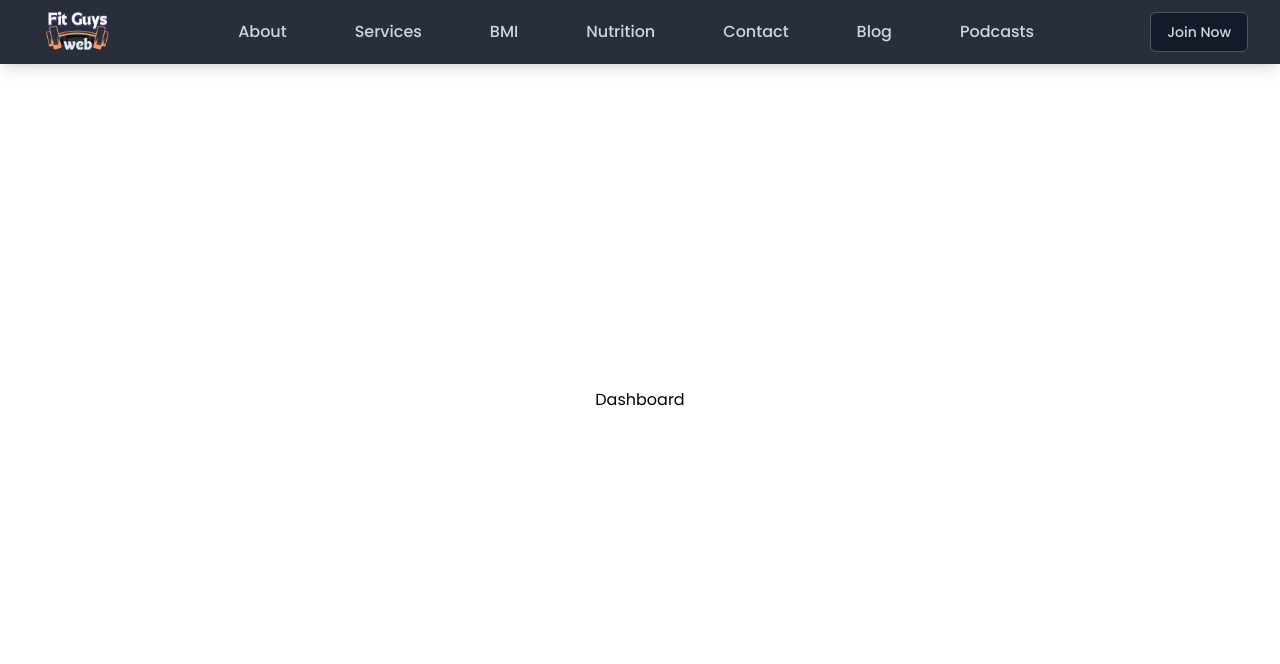
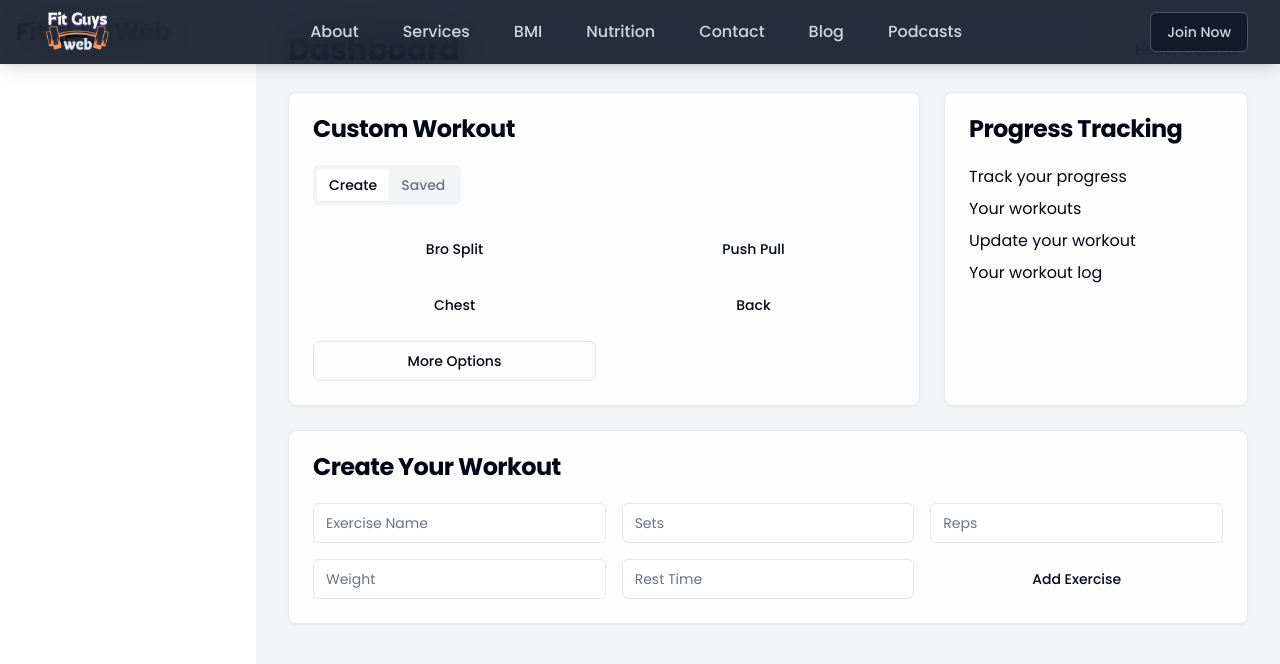
Before and after one commit to RahulSeth08/Fitness-Web-App, a React (Vite) app in the folder FRONTEND/: page /dashboard in a window 1280 px wide. Shown: the top 664 px of the page. Built offline with nearby package versions, Linux system fonts and the light colour scheme; sample sign-in values are in the browser's storage.

Commit message:
Created Dashboard Component

```diff
--- a/FRONTEND/package.json
+++ b/FRONTEND/package.json
@@ -12,6 +12,7 @@
   "dependencies": {
     "@radix-ui/react-navigation-menu": "^1.2.0",
     "@radix-ui/react-slot": "^1.1.0",
+    "@radix-ui/react-tabs": "^1.1.0",
     "class-variance-authority": "^0.7.0",
     "clsx": "^2.1.1",
     "framer-motion": "^11.5.6",
--- a/FRONTEND/src/App.jsx
+++ b/FRONTEND/src/App.jsx
@@ -10,12 +10,6 @@ import { Dashboard } from "./components/landingComp/Dashboard";
 function AppContent() {
   // Get the current location
   const location = useLocation();
-
-
-
-
-
-
   // Check if the current path is signup, signin, or blog
   const isAuthRoute = location.pathname === "/auth/signup" || location.pathname === "/auth/signin" || location.pathname === "/blog" || location.pathname === "/podcasts";
 
--- a/FRONTEND/src/components/Landing.jsx
+++ b/FRONTEND/src/components/Landing.jsx
@@ -1,9 +1,8 @@
 import { Hero } from "./landingComp/Hero";
-import { About } from "./landingComp/About";
+// import { About } from "./landingComp/About";
 import { Bmi } from "./landingComp/Bmi";
 import { Services } from "./landingComp/Services";
 import { Nutrition } from "./landingComp/Nutrition";
-// import { About } from "./landingComp/About";
 import { ContactForm } from "./landingComp/ContactForm";
 import { Footer } from "./landingComp/Footer";
 export function Landing() {
@@ -14,9 +13,9 @@ export function Landing() {
         <section id="hero">
           <Hero />
         </section>
-        <section id="about">
+        {/* <section id="about">
           <About />
-        </section>
+        </section> */}
         <section id="services">
           <Services />
         </section>
--- a/FRONTEND/src/components/auth/SignIn.jsx
+++ b/FRONTEND/src/components/auth/SignIn.jsx
@@ -2,7 +2,6 @@ import React, { useState } from 'react';
 import { Eye, EyeOff, Mail, Lock } from 'lucide-react';
 import { Link, useNavigate } from 'react-router-dom';
 import signinimg from '../../assets/signup.jpg'; // Ensure the correct path for the image
-
 
 export function SignIn() {
   const [showPassword, setShowPassword] = useState(false);
@@ -31,10 +30,15 @@ export function SignIn() {
             if (data.token) {
               const token = data.token;
               localStorage.setItem('authToken', token);
-              navigate("/dashboard"); // Redirect to dashboard only after successful login
+              navigate('/dashboard');
             } else {
               setError('Token not found in response. Please try again.');
             }
+          } else {
+            // If the response is not JSON, assume it's plain text
+            const token = await response.text();
+            localStorage.setItem('authToken', token);
+            navigate('/dashboard');
           }
         } catch (jsonError) {
           setError('Failed to parse response. Please try again.');
--- a/FRONTEND/src/components/auth/SignUp.jsx
+++ b/FRONTEND/src/components/auth/SignUp.jsx
@@ -37,7 +37,7 @@ export function SignUp() {
 
   return (
     <div className="min-h-screen flex items-center justify-center bg-gradient-to-br from-gray-800 to-gray-900">
-      <div className="w-full max-w-4xl h-[500px] bg-white rounded-2xl shadow-2xl overflow-hidden flex">
+      <div className="w-full max-w-4xl h-[600px] bg-white rounded-2xl shadow-2xl overflow-hidden flex">
         <div className="w-1/2 p-8 flex flex-col">
           <div className="mb-6">
             <svg
--- a/FRONTEND/src/components/landingComp/Dashboard.jsx
+++ b/FRONTEND/src/components/landingComp/Dashboard.jsx
@@ -1,7 +1,105 @@
-import React from 'react'
+import { Button } from "../ui/button";
+import { Card, CardContent, CardHeader, CardTitle } from "../ui/card";
+import { Input } from "../ui/input";
+import { Tabs, TabsContent, TabsList, TabsTrigger } from "../ui/tabs";
+// import {UserCircle, BarChart2, Yoga, Utensils, PlusCircle } from "lucide-react";
 
-export const Dashboard = () => {
+export function Dashboard() {
   return (
-    <div className='flex justify-center items-center h-[100vh]'>Dashboard</div>
-  )
+    <div className="flex h-screen bg-gray-100 dark:bg-gray-900">
+      {/* Sidebar */}
+      <aside className="w-64 bg-white dark:bg-gray-800 p-4">
+        <div className="flex items-center mb-6">
+          {/* <DumbellIcon className="h-8 w-8 text-blue-500 mr-2" /> */}
+          <h1 className="text-2xl font-bold">FitGuys Web</h1>
+        </div>
+        <nav>
+          <Button variant="ghost" className="w-full justify-start mb-2">
+            {/* <BarChart2 className="mr-2 h-4 w-4" /> Workouts */}
+          </Button>
+          <Button variant="ghost" className="w-full justify-start mb-2">
+            {/* <PlusCircle className="mr-2 h-4 w-4" /> Custom Workout */}
+          </Button>
+          <Button variant="ghost" className="w-full justify-start mb-2">
+            {/* <Utensils className="mr-2 h-4 w-4" /> Nutrition */}
+          </Button>
+          <Button variant="ghost" className="w-full justify-start mb-2">
+            {/* <Yoga className="mr-2 h-4 w-4" /> Yoga */}
+          </Button>
+        </nav>
+      </aside>
+
+      {/* Main Content */}
+      <main className="flex-1 p-8 overflow-y-auto">
+        <div className="flex justify-between items-center mb-6">
+          <h2 className="text-3xl font-bold">Dashboard</h2>
+          <div className="flex items-center">
+            <span className="mr-2">Hello, Gourav</span>
+            {/* <UserCircle className="h-10 w-10" /> */}
+          </div>
+        </div>
+
+        <div className="grid grid-cols-1 md:grid-cols-3 gap-6">
+          {/* Custom Workout Section */}
+          <Card className="col-span-2">
+            <CardHeader>
+              <CardTitle>Custom Workout</CardTitle>
+            </CardHeader>
+            <CardContent>
+              <Tabs defaultValue="create">
+                <TabsList className="mb-4">
+                  <TabsTrigger value="create">Create</TabsTrigger>
+                  <TabsTrigger value="saved">Saved</TabsTrigger>
+                </TabsList>
+                <TabsContent value="create">
+                  <div className="grid grid-cols-2 gap-4">
+                    <Button>Bro Split</Button>
+                    <Button>Push Pull</Button>
+                    <Button>Chest</Button>
+                    <Button>Back</Button>
+                    <Button variant="outline">More Options</Button>
+                  </div>
+                </TabsContent>
+                <TabsContent value="saved">
+                  <p>Your saved workouts will appear here.</p>
+                </TabsContent>
+              </Tabs>
+            </CardContent>
+          </Card>
+
+          {/* Progress Tracking */}
+          <Card>
+            <CardHeader>
+              <CardTitle>Progress Tracking</CardTitle>
+            </CardHeader>
+            <CardContent>
+              <ul className="space-y-2">
+                <li>Track your progress</li>
+                <li>Your workouts</li>
+                <li>Update your workout</li>
+                <li>Your workout log</li>
+              </ul>
+            </CardContent>
+          </Card>
+
+          {/* Create Workout Section */}
+          <Card className="col-span-3">
+            <CardHeader>
+              <CardTitle>Create Your Workout</CardTitle>
+            </CardHeader>
+            <CardContent>
+              <div className="grid grid-cols-1 md:grid-cols-3 gap-4">
+                <Input placeholder="Exercise Name" />
+                <Input placeholder="Sets" type="number" />
+                <Input placeholder="Reps" type="number" />
+                <Input placeholder="Weight" type="number" />
+                <Input placeholder="Rest Time" />
+                <Button className="md:col-start-3">Add Exercise</Button>
+              </div>
+            </CardContent>
+          </Card>
+        </div>
+      </main>
+    </div>
+  );
 }
--- a/FRONTEND/src/components/landingComp/Navbar.jsx
+++ b/FRONTEND/src/components/landingComp/Navbar.jsx
@@ -67,7 +67,7 @@ export function Navbar() {
                           scrollToSection(item.toLowerCase());
                           setIsMenuOpen(false);
                         }}
-                        className="text-large font-medium text-gray-300 hover:bg-white hover:text-gray-900 px-8 py-2 rounded-md transition duration-300 cursor-pointer"
+                        className="text-large font-medium text-gray-300 hover:bg-white hover:text-gray-900 px-5 py-2 rounded-md transition duration-300 cursor-pointer"
                       >
                         {item}
                       </NavigationMenuLink>
@@ -77,7 +77,7 @@ export function Navbar() {
                 <NavigationMenuItem>
                   <NavigationMenuLink
                     onClick={toBlog} // Link to Blog
-                    className="text-large font-medium text-gray-300 hover:bg-white hover:text-gray-900 px-8 py-2 rounded-md transition duration-300 cursor-pointer"
+                    className="text-large font-medium text-gray-300 hover:bg-white hover:text-gray-900 px-5 py-2 rounded-md transition duration-300 cursor-pointer"
                   >
                     Blog
                   </NavigationMenuLink>
@@ -85,7 +85,7 @@ export function Navbar() {
                 <NavigationMenuItem>
                   <NavigationMenuLink
                     onClick={toPodcasts} // Link to Podcasts
-                    className="text-large font-medium text-gray-300 hover:bg-white hover:text-gray-900 px-8 py-2 rounded-md transition duration-300 cursor-pointer"
+                    className="text-large font-medium text-gray-300 hover:bg-white hover:text-gray-900 px-5 py-2 rounded-md transition duration-300 cursor-pointer"
                   >
                     Podcasts
                   </NavigationMenuLink>
--- /dev/null
+++ b/FRONTEND/src/components/ui/tabs.jsx
@@ -0,0 +1,41 @@
+import * as React from "react"
+import * as TabsPrimitive from "@radix-ui/react-tabs"
+
+import { cn } from "@/lib/utils"
+
+const Tabs = TabsPrimitive.Root
+
+const TabsList = React.forwardRef(({ className, ...props }, ref) => (
+  <TabsPrimitive.List
+    ref={ref}
+    className={cn(
+      "inline-flex h-10 items-center justify-center rounded-md bg-gray-100 p-1 text-gray-500 dark:bg-gray-800 dark:text-gray-400",
+      className
+    )}
+    {...props} />
+))
+TabsList.displayName = TabsPrimitive.List.displayName
+
+const TabsTrigger = React.forwardRef(({ className, ...props }, ref) => (
+  <TabsPrimitive.Trigger
+    ref={ref}
+    className={cn(
+      "inline-flex items-center justify-center whitespace-nowrap rounded-sm px-3 py-1.5 text-sm font-medium ring-offset-white transition-all focus-visible:outline-none focus-visible:ring-2 focus-visible:ring-gray-950 focus-visible:ring-offset-2 disabled:pointer-events-none disabled:opacity-50 data-[state=active]:bg-white data-[state=active]:text-gray-950 data-[state=active]:shadow-sm dark:ring-offset-gray-950 dark:focus-visible:ring-gray-300 dark:data-[state=active]:bg-gray-950 dark:data-[state=active]:text-gray-50",
+      className
+    )}
+    {...props} />
+))
+TabsTrigger.displayName = TabsPrimitive.Trigger.displayName
+
+const TabsContent = React.forwardRef(({ className, ...props }, ref) => (
+  <TabsPrimitive.Content
+    ref={ref}
+    className={cn(
+      "mt-2 ring-offset-white focus-visible:outline-none focus-visible:ring-2 focus-visible:ring-gray-950 focus-visible:ring-offset-2 dark:ring-offset-gray-950 dark:focus-visible:ring-gray-300",
+      className
+    )}
+    {...props} />
+))
+TabsContent.displayName = TabsPrimitive.Content.displayName
+
+export { Tabs, TabsList, TabsTrigger, TabsContent }
```
Also changed, not shown: 1 other file (tests, documents, lock files or other folders).
